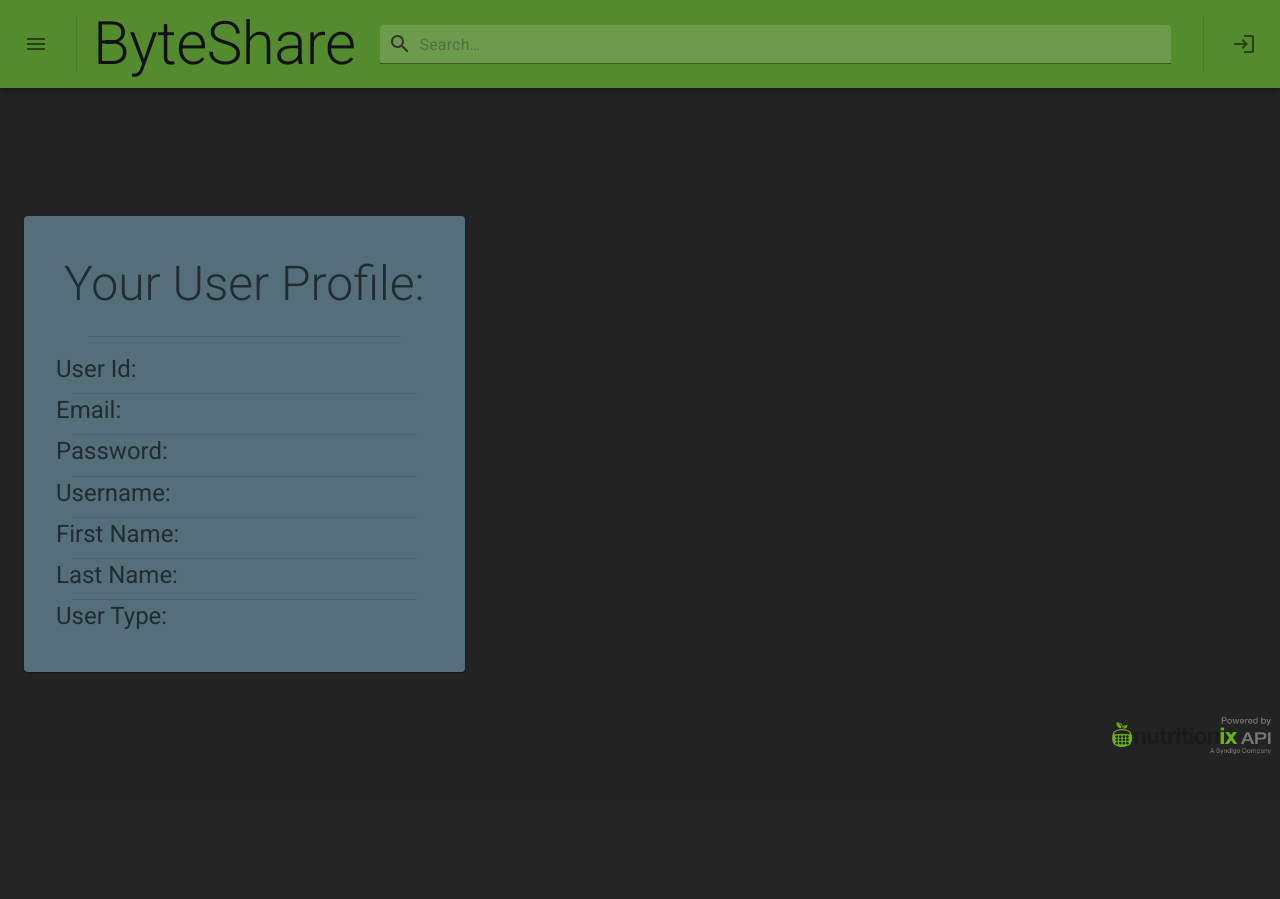
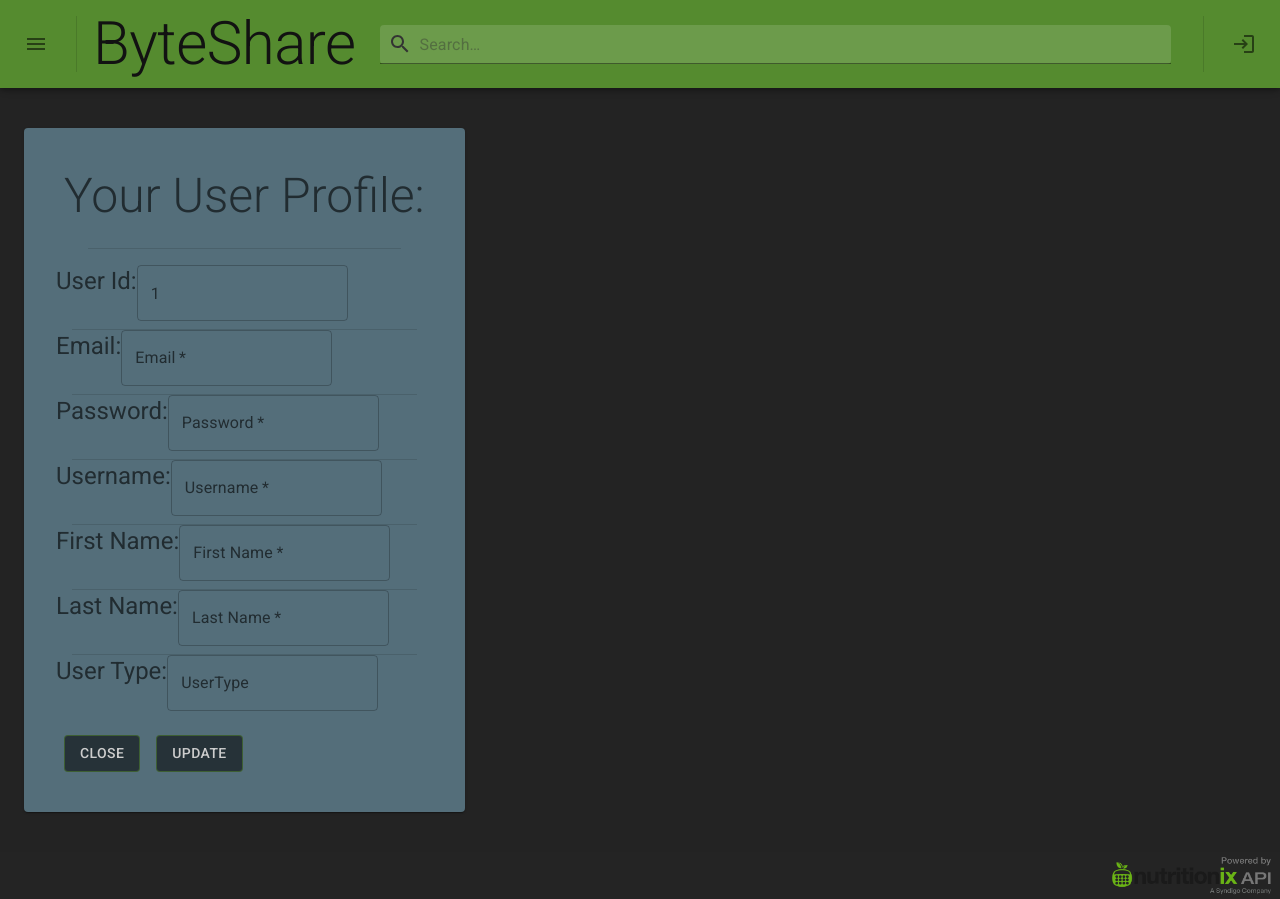
Before and after one commit to 2014-JavaFS/ByteShare-Front, a React (Vite) app: page /profile in a window 1280 px wide. Before the commit the page ends 800 px from the top, so only its background shows below. Built offline with nearby package versions, Linux system fonts and the light colour scheme.

Commit message:
made boxes for information updates

```diff
--- a/src/pages/userProfile.tsx
+++ b/src/pages/userProfile.tsx
@@ -1,4 +1,4 @@
-import { Card, Divider, Typography, Grid } from "@mui/material";
+import { Card, Divider, Typography, Grid, Button, Stack, TextField } from "@mui/material";
 
 export default function UserProfile() {
 
@@ -9,43 +9,86 @@
 
             <Grid container spacing={1}>
                 <Typography variant="h5" align="center">User Id: </Typography>
+                <TextField
+                    id="outlined-read-only-input"
+                    defaultValue={"1"}
+                    InputProps={{readOnly: true}}
+                />
             </Grid>
 
             <Divider sx={{ m: 1 }} />
 
             <Grid container spacing={1}>
                 <Typography variant="h5" align="center">Email: </Typography>
+                <TextField
+                    required
+                    id="outlined-required"
+                    label="Email"
+                />
             </Grid>
 
             <Divider sx={{ m: 1 }} />
 
             <Grid container spacing={1}>
                 <Typography variant="h5" align="center">Password: </Typography>
+                <TextField
+                    required
+                    id="outlined-password-input"
+                    label="Password"
+                    type="password"
+                />
             </Grid>
 
             <Divider sx={{ m: 1 }} />
 
             <Grid container spacing={1}>
                 <Typography variant="h5" align="center">Username: </Typography>
+                <TextField
+                    required
+                    id="outlined-required"
+                    label="Username"
+                />
             </Grid>
 
             <Divider sx={{ m: 1 }} />
 
             <Grid container spacing={1}>
                 <Typography variant="h5" align="center">First Name: </Typography>
+                <TextField
+                    required
+                    id="outlined-required"
+                    label="First Name"
+                />
             </Grid>
 
             <Divider sx={{ m: 1 }} />
 
             <Grid container spacing={1}>
                 <Typography variant="h5" align="center">Last Name: </Typography>
+                <TextField
+                    required
+                    id="outlined-required"
+                    label="Last Name"
+                />
             </Grid>
 
             <Divider sx={{ m: 1 }} />
 
             <Grid container spacing={1}>
                 <Typography variant="h5" align="center">User Type: </Typography>
+                <TextField
+                    id="outlined-read-only-input"
+                    label="UserType"
+                    InputProps={{readOnly: true}}
+                />
             </Grid>
+
+            <br />
+
+            <Stack spacing={2} direction="row">
+                <Button variant="outlined" href="/">Close</Button>
+                <Button variant="outlined" href="/profile" onClick={() => {alert('Your information has been updated')}}>Update</Button>
+            </Stack>
         </Card>
     );
 }
```
